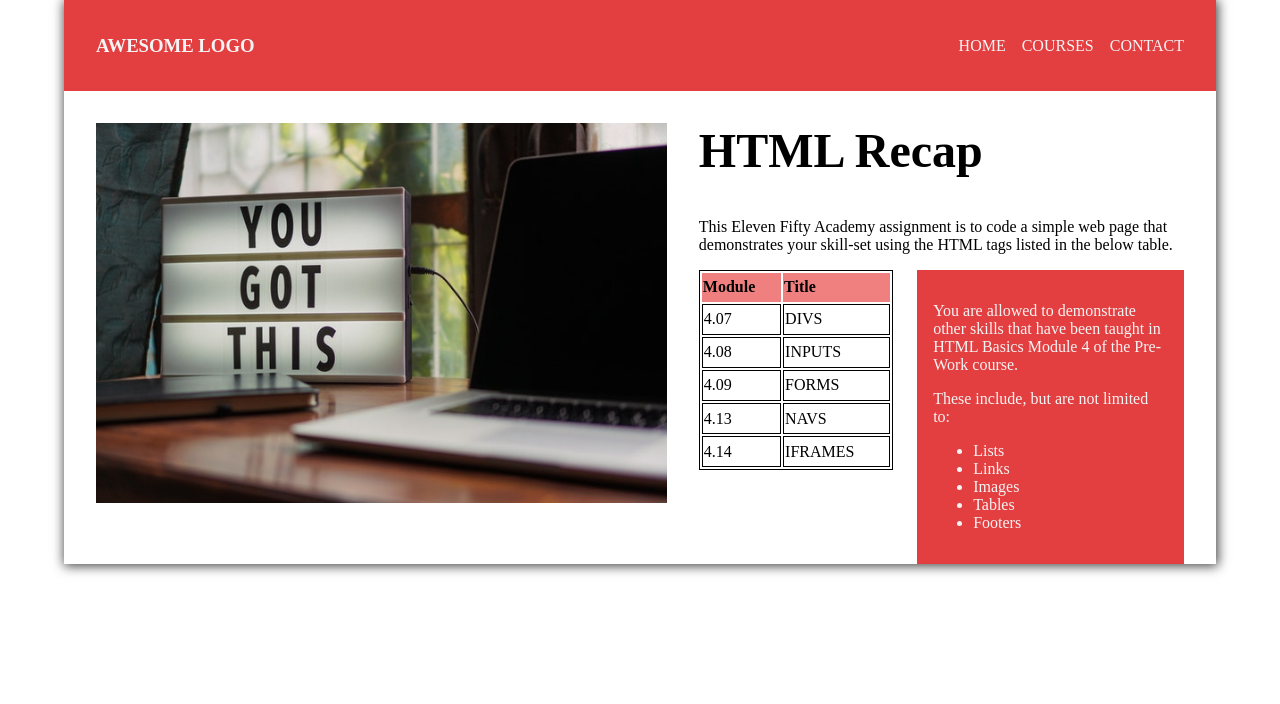
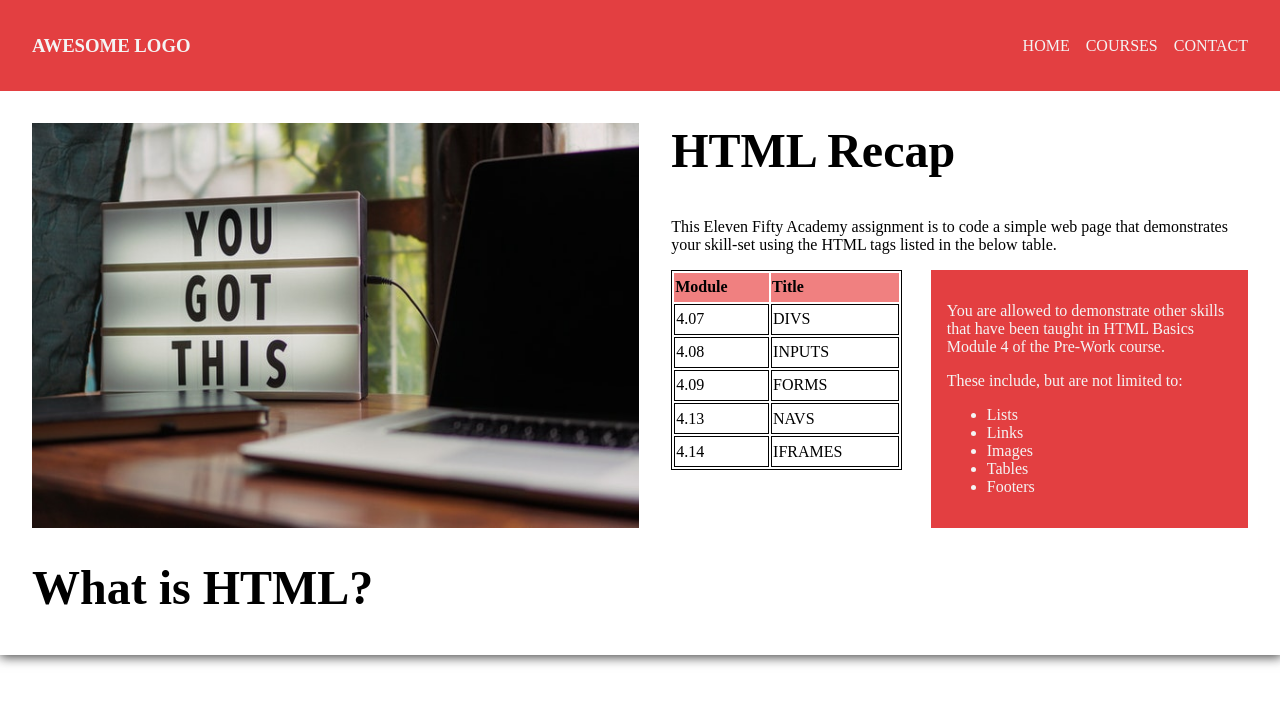
Before and after one commit to robertlanchsweerdt/HTMLRecap, a plain HTML site: page index.html in a window 1280 px wide. Drawn offline with Linux system fonts and the light colour scheme.

Commit message:
HTML Recap section fixed fonts and screen width

```diff
--- a/index.html
+++ b/index.html
@@ -26,8 +26,6 @@
                 <a href="#contact">CONTACT</a>
             </nav>
         </header>
-
-        <div>
 
         <section class="container section__html-recap">
 
@@ -133,7 +131,11 @@
 
         </section>
 
-        </div>
+        <section class="container section__what-is">
+
+            <h1>What is HTML?</h1>
+
+        </section>
 
     </div>
 
--- a/stylesheet/styles.css
+++ b/stylesheet/styles.css
@@ -8,8 +8,12 @@ body {
   padding: 0;
 }
 
+h1 {
+  font-size: 2rem;
+}
+
 #site-wrapper {
-  width: min(1440px, 90%);
+  width: min(1440px, 100%);
   margin: 0 auto;
 
   box-shadow: 1px 1px 11px 1px rgba(0, 0, 0, 0.75);
```
Lines whose indentation alone changed are shown as unchanged.
